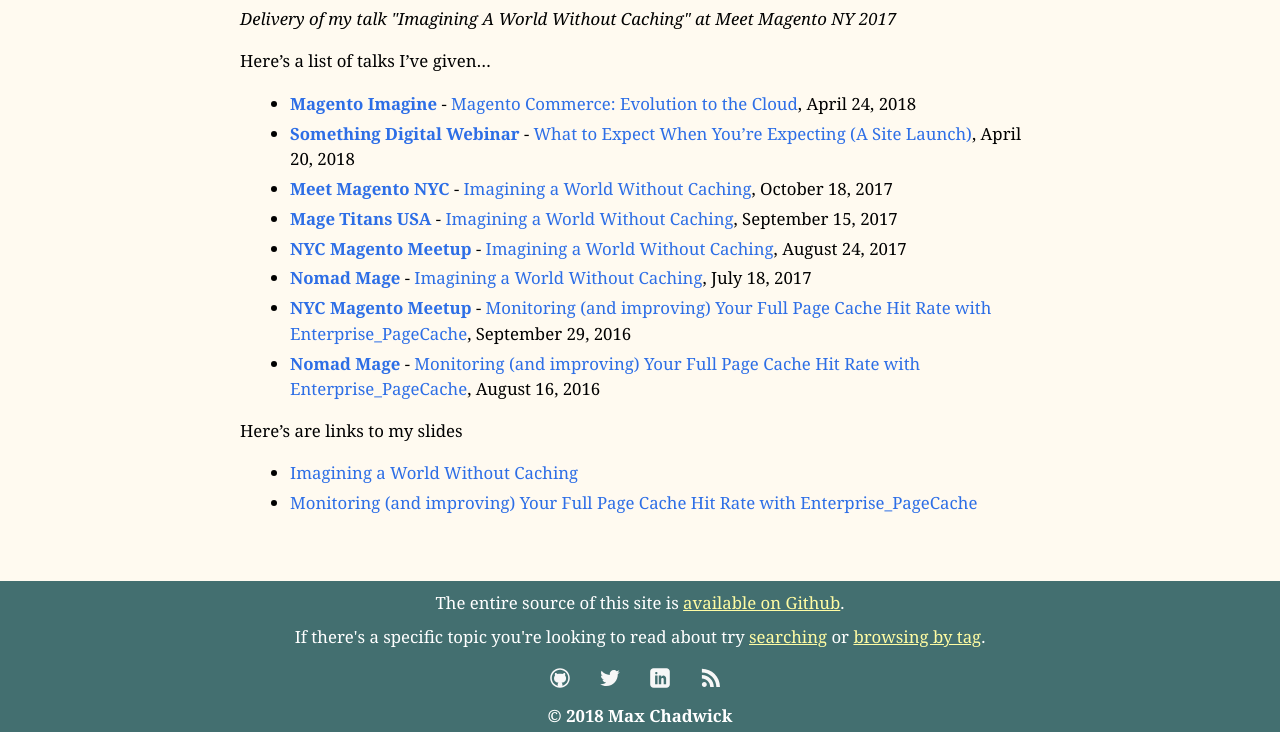
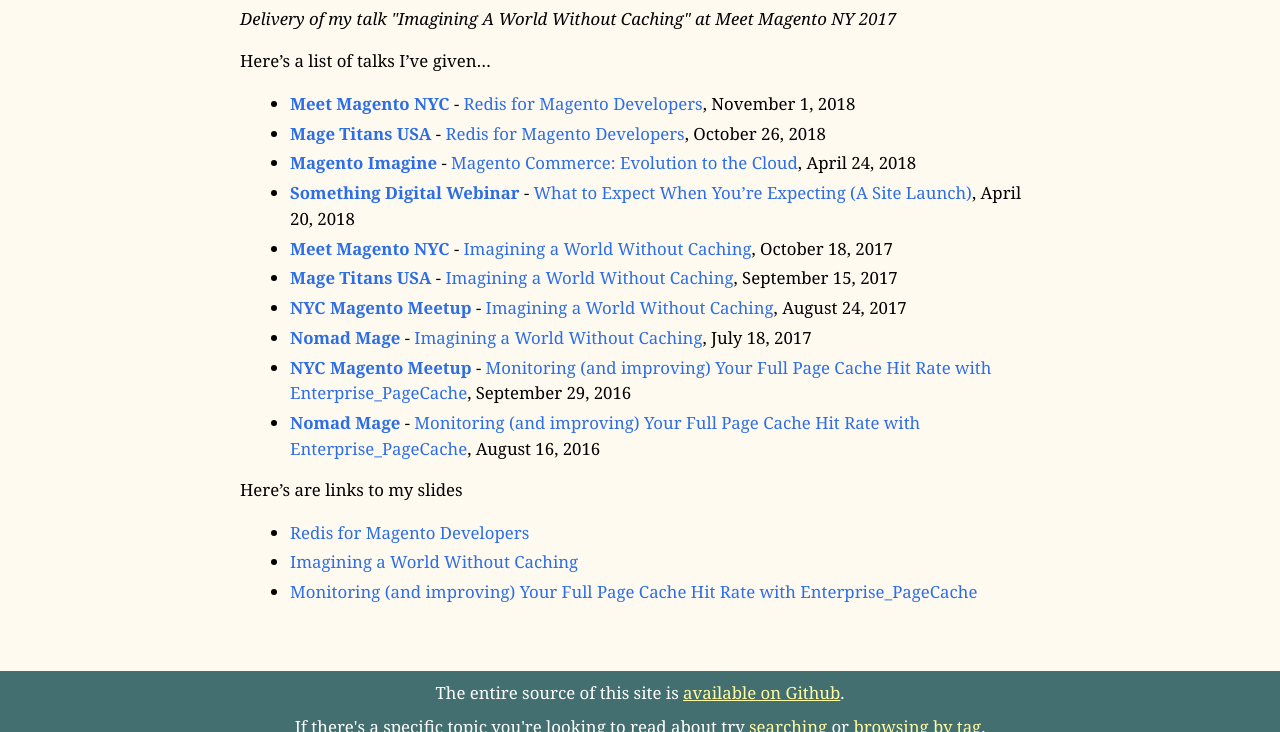
Before and after one commit to mpchadwick/mpchadwick.github.io, a Jekyll site: the page built from projects.md, in a window 1280 px wide and 900 px high, scrolled down 5203 px, cut to the strip 168-900 px from the top of the window. Built offline with Jekyll 4.4.1, drawn with Linux system fonts in a browser that asks for light colours.

Commit message:
Add additional talks

```diff
--- a/_data/slides.yml
+++ b/_data/slides.yml
@@ -1,3 +1,6 @@
+- title: Redis for Magento Developers
+  link: https://maxchadwick.xyz/redis-for-magento-developers/?mode=30m#/
+
 - title: Imagining a World Without Caching
   link: https://maxchadwick.xyz/imagining-a-world-without-caching
 
--- a/_data/talks.yml
+++ b/_data/talks.yml
@@ -1,3 +1,15 @@
+- event_name: Meet Magento NYC
+  event_url: https://meetmagento.nyc/
+  talk_name: "Redis for Magento Developers"
+  talk_url: https://meetmagento.nyc/agenda/
+  date: November 1, 2018
+
+- event_name: Mage Titans USA
+  event_url: https://www.magetitans.us/
+  talk_name: "Redis for Magento Developers"
+  talk_url: https://www.magetitans.us/max-chadwick.html
+  date: October 26, 2018
+
 - event_name: Magento Imagine
   event_url: https://imagine.magento.com/
   talk_name: "Magento Commerce: Evolution to the Cloud"
```
